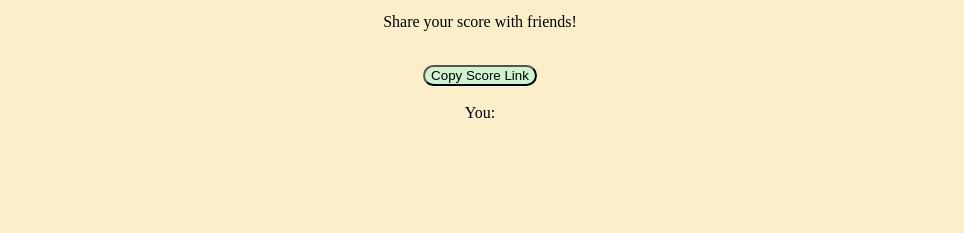
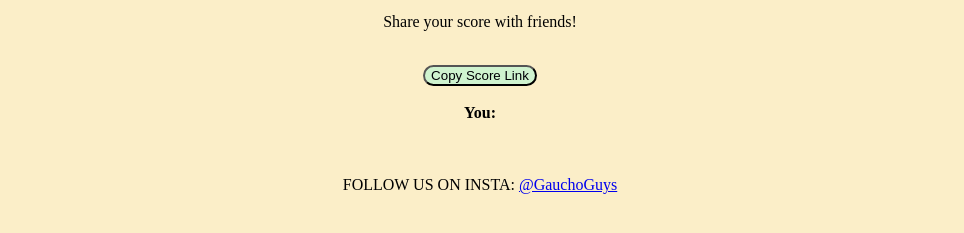
Before and after one commit to 4id2nsad4u4t235dshj0qnav4lf/vt4e56425y356u, a plain HTML site: page purity/result.html in a window 1280 px wide. Shown: the part 241-474 px from the top of the page, without its empty margins (160-1124 px from the left). Drawn offline with Linux system fonts and the light colour scheme.

Commit message:
Update result.html

```diff
--- a/purity/result.html
+++ b/purity/result.html
@@ -4,6 +4,10 @@
   <meta charset="UTF-8">
   <meta name="viewport" content="width=device-width, initial-scale=1.0">
   <title>Your UCSB Purity Test Score</title>
+    <link rel="icon" type="image/png" href="../favicon.png">
+    <meta property="og:title" content="View my UCSB Purity Test score" />
+<meta property="og:description" content="This is not a bucket list. Completion of all items on this test will likely result in a new chancellor." />
+<meta name="description" content="This is not a bucket list. Completion of all items on this test will likely result in a new chancellor." />
   <style>
   html {
             background-color: #FBEEC8;
@@ -49,12 +53,14 @@
 
 
     <br/><br/>
-    You:
+    <b>You:</b>
     <br/><br/>
 
     <div id="list"></div>
 
-
+<br/><br/>
+FOLLOW US ON INSTA: <a href="https://instagram.com/GauchoGuys">@GauchoGuys</a>
+    <br/>
   </div>
 
 
```
